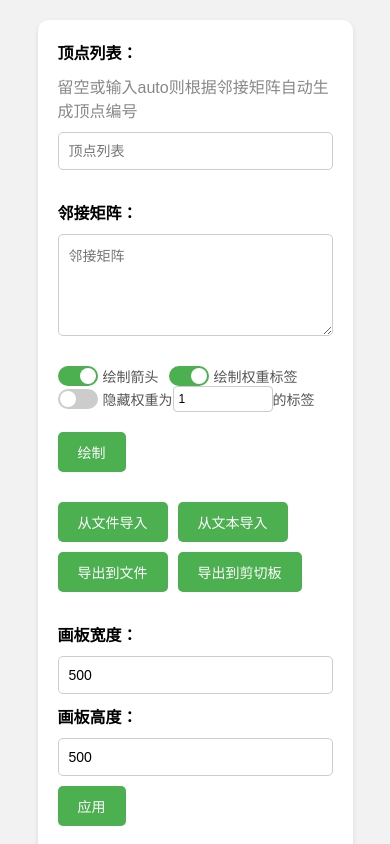
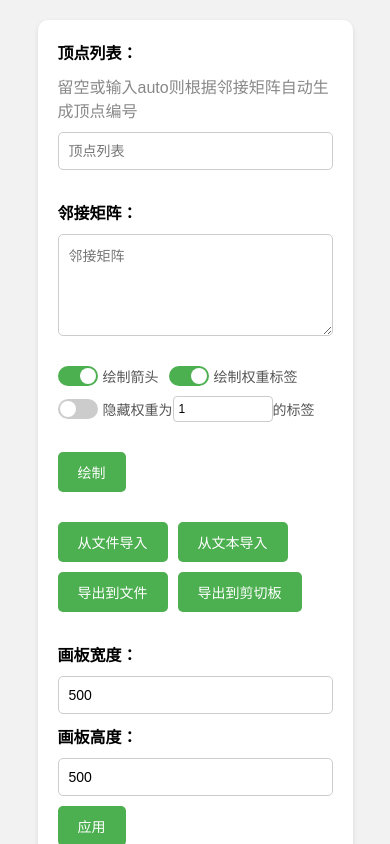
Before and after one commit to XY0797/Visualizing-Graphs-with-HTML, a plain HTML site: page web/index.html in a window 390 px wide. Both pictures are taken after a click on the button "导出到剪切板". Shown: the top 844 px of the page. Drawn offline with Linux system fonts and the light colour scheme.

Commit message:
fix: Fixed the issue of insufficient top and bottom margins on the switch component when viewing web pages on mobile devices. Fixed the issue of not being able to export to the clipboard on mobile devices.

```diff
--- a/web/index.html
+++ b/web/index.html
@@ -48,6 +48,7 @@
         .switch {
             display: flex;
             align-items: center;
+            margin-bottom: 10px;
             margin-right: 10px;
         }
 
@@ -661,13 +662,17 @@
         function clipboardExportGraph() {
             //需要导出的字符串
             var saveText = exportGraph();
-            navigator.clipboard.writeText(saveText)
-                .then(() => {
-                    alert("成功导出到剪切板");
-                })
-                .catch((error) => {
-                    alert("导出失败\n" + error);
-                });
+            const el = document.createElement('textarea');
+            el.value = saveText;
+            document.body.appendChild(el);
+            el.select();
+            try {
+                document.execCommand('copy');
+                alert("已成功导出到剪切板");
+            } catch (err) {
+                alert("复制失败：" + err);
+            }
+            document.body.removeChild(el);
         }
 
         //导入函数，解析并重绘保存的画板状态
```
